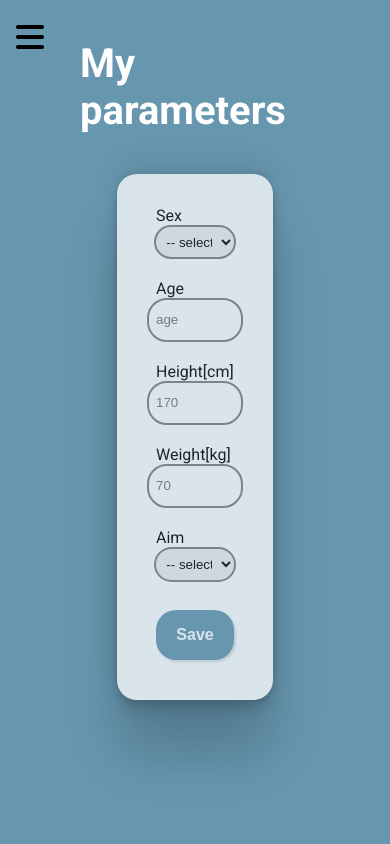
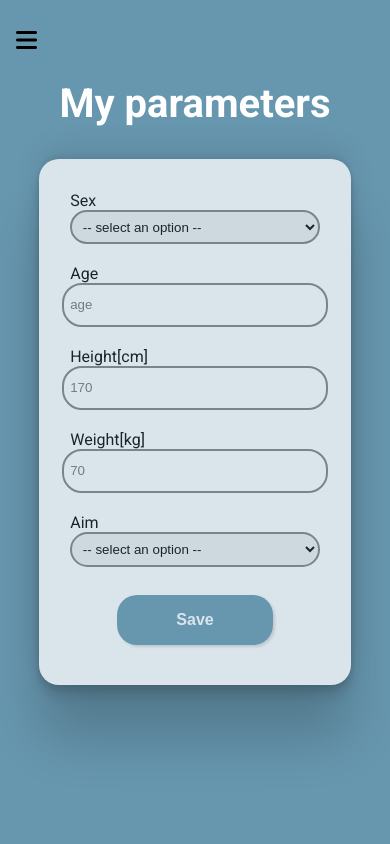
Before and after one commit to Karmel920/GYM, a PHP site: page /public/views/my_parameters.php in a window 390 px wide. Run offline with PHP 8.4, Linux system fonts and the light colour scheme; some libraries are stand-ins or nearby versions.

Commit message:
Added responsive views, moved js scripts to head

```diff
--- a/public/css/style_menu.css
+++ b/public/css/style_menu.css
@@ -69,6 +69,12 @@ main {
 .button-font {
     font-size: 16px;
     font-weight: bold;
+}
+.my_profile {
+    display: flex;
+    justify-content: center;
+    align-items: center;
+    padding-top: 3rem;
 }
 
 form.user-info, form.meal-form {
@@ -176,6 +182,7 @@ li:last-child {
     width: 100%;
 }
 
+
 .fa-right-from-bracket {
     margin-left: 0.5em;
  }
@@ -282,6 +289,7 @@ header {
         font-size: 2rem;
         cursor: pointer;
         display: block;
+        z-index: 100;
     }
 
     main {
@@ -294,6 +302,7 @@ header {
         left: 0;
         top: 0;
         transition: all 0.4s;
+        z-index: 100;
     }
 
     ul {
@@ -303,24 +312,100 @@ header {
         align-items: center;
         flex-direction: column;
     }
+
     ul li{
         display: flex;
         align-items: center;
         justify-content: center;
         width: 100%;
+        font-size: 16px;
     }
 
     li i {
-        font-size: 3em;
+        font-size: 2em;
     }
 
     .button{
-        padding: 1rem 2rem;
-        font-size: 30px;
+        padding: 10px 20px;
+        font-size: 16px;
         min-width: 150px;
+    }
+
+    li:last-child {
+        position: absolute;
+        bottom: 0;
+        width: 90%;
+    }
+
+    li:last-child > .button{
+        padding: 5px 10px;
+    }
+
+    li:last-child>i, .fa-xmark, .fa-right-from-bracket{
+        font-size: 28px;
+    }
+
+    .fa-bars {
+        padding-top: 0;
+        font-size: 24px;
+    }
+
+    li:last-child> .logout{
+        height: 28px;
     }
 
     .hidden {
         left: -100%
     }
+
+    header {
+        padding-top: 2em;
+        padding-right: 1em;
+        padding-left: 1em;
+        padding-bottom: 0.8em;
+        text-align: center;
+    }
+
+    .button-account-settings {
+        width: 80%;
+    }
+
+    .informations {
+        width: 80%;
+        font-size: 16px;
+    }
+
+    .informations div p {
+        font-size: 20px;
+    }
+
+    .button-update-info {
+        width: 80%;
+    }
+
+    .form.user-info {
+        padding: 0 5em;
+    }
+
+    .user-info-container {
+        width: 100%;
+        margin-bottom: 0.5rem;
+    }
+
+    .my_profile {
+        padding-top: 0;
+    }
+
+    input {
+        width: 80%;
+    }
+
+    select {
+        width: 80%;
+    }
+
+    .input-header {
+        width: 80%;
+        text-align: left;
+    }
 }
```
